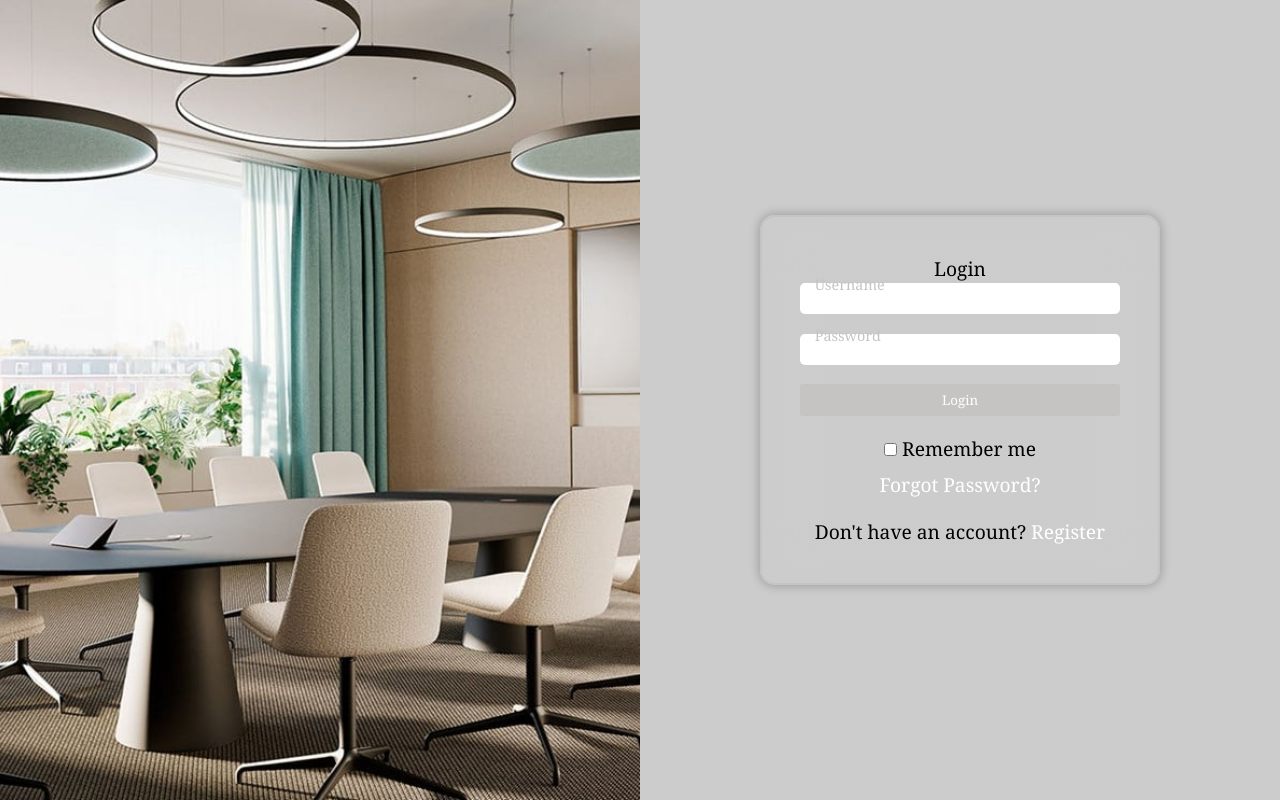
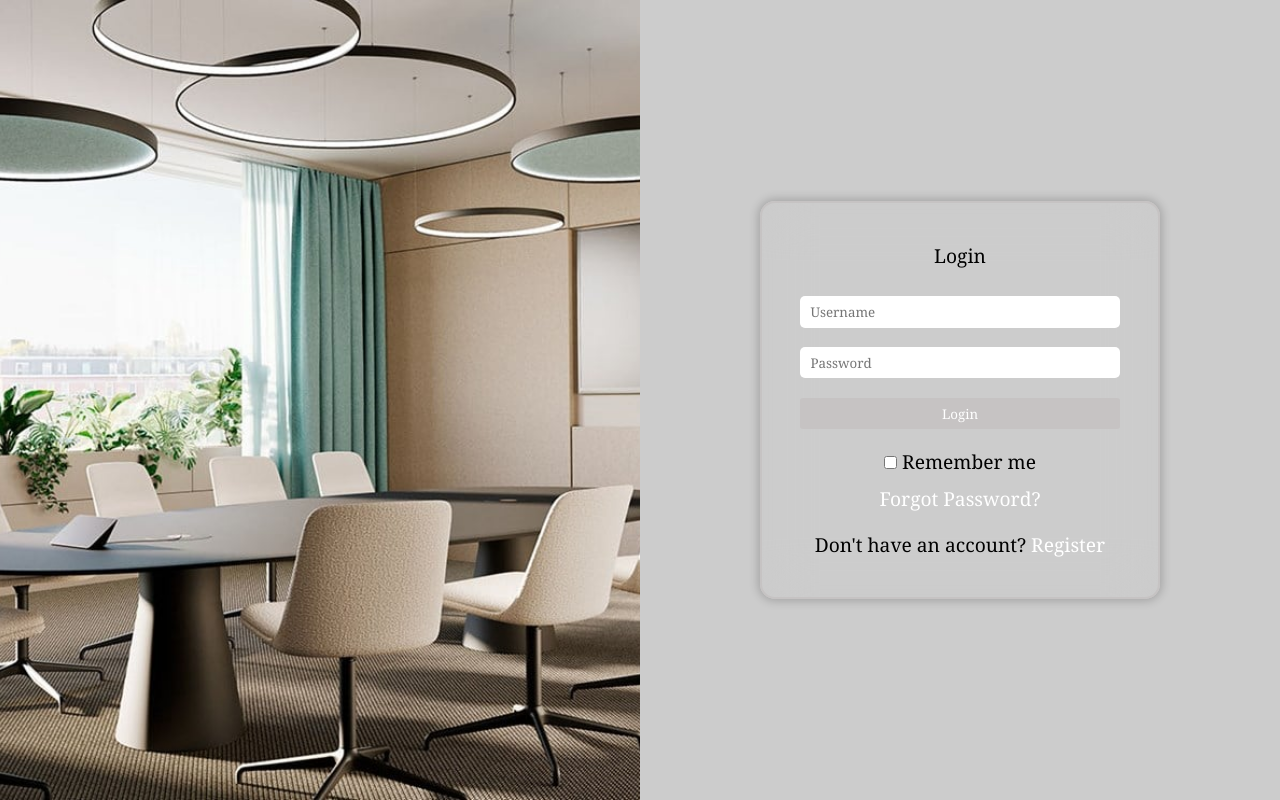
Before and after one commit to Prashant1709/Automated-Meeting-Room-Booking-System, a plain HTML site: page application/FrontEnd/login.html in a window 1280 px wide. Drawn offline with Linux system fonts and the light colour scheme.

Commit message:
Update login.html

```diff
--- a/application/FrontEnd/login.html
+++ b/application/FrontEnd/login.html
@@ -19,15 +19,16 @@
                 <div class="login-header">
                     <span>Login</span>
                 </div>
+                <br>
                 <form action="#" method="post">
                     <div class="input_box">
-                        <input type="text" id="user" class="input-field" required>
-                        <label for="user" class="label">Username</label>
+                        <input type="text" id="user" class="input-field" placeholder="Username" required>
+                        <!--label for="user" class="label">Username</label-->
                         <i class="bx bx-user icon"></i>
                     </div>
                     <div class="input_box">
-                        <input type="password" id="password" class="input-field" required>
-                        <label for="password" class="label">Password</label>
+                        <input type="password" id="password" class="input-field" placeholder="Password" required>
+                        <!--label for="password" class="label">Password</label--->
                         <i class="bx bx-lock-alt icon"></i>
                     </div>
                     <div class="input_box">
```
